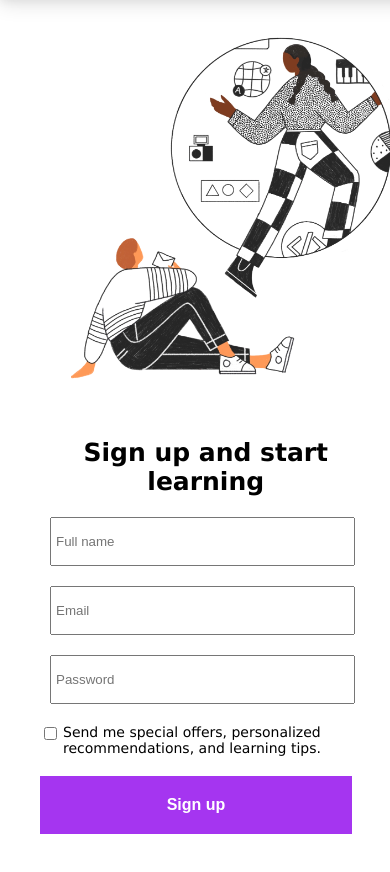
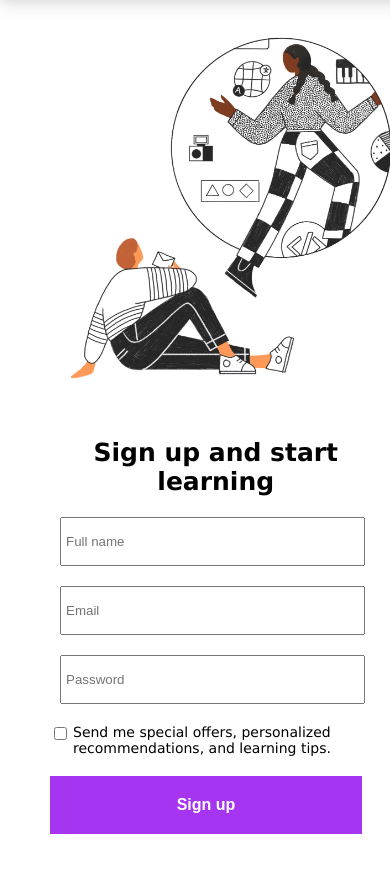
Before and after one commit to Tez-cyber/udemy_reg, a plain HTML site: page index.html in a window 390 px wide. Shown: the part 64-936 px from the top of the page. Drawn offline with Linux system fonts and the light colour scheme.

Commit message:
Removed padding-right for sec_wrap

```diff
--- a/index.css
+++ b/index.css
@@ -131,7 +131,7 @@ input[type='submit'] {
 
     .sec_wrap {
         width: 100%;
-        padding: 0 20px;
+        padding: 0 0 20px 20px;
     }
 
     .form_title {
```
